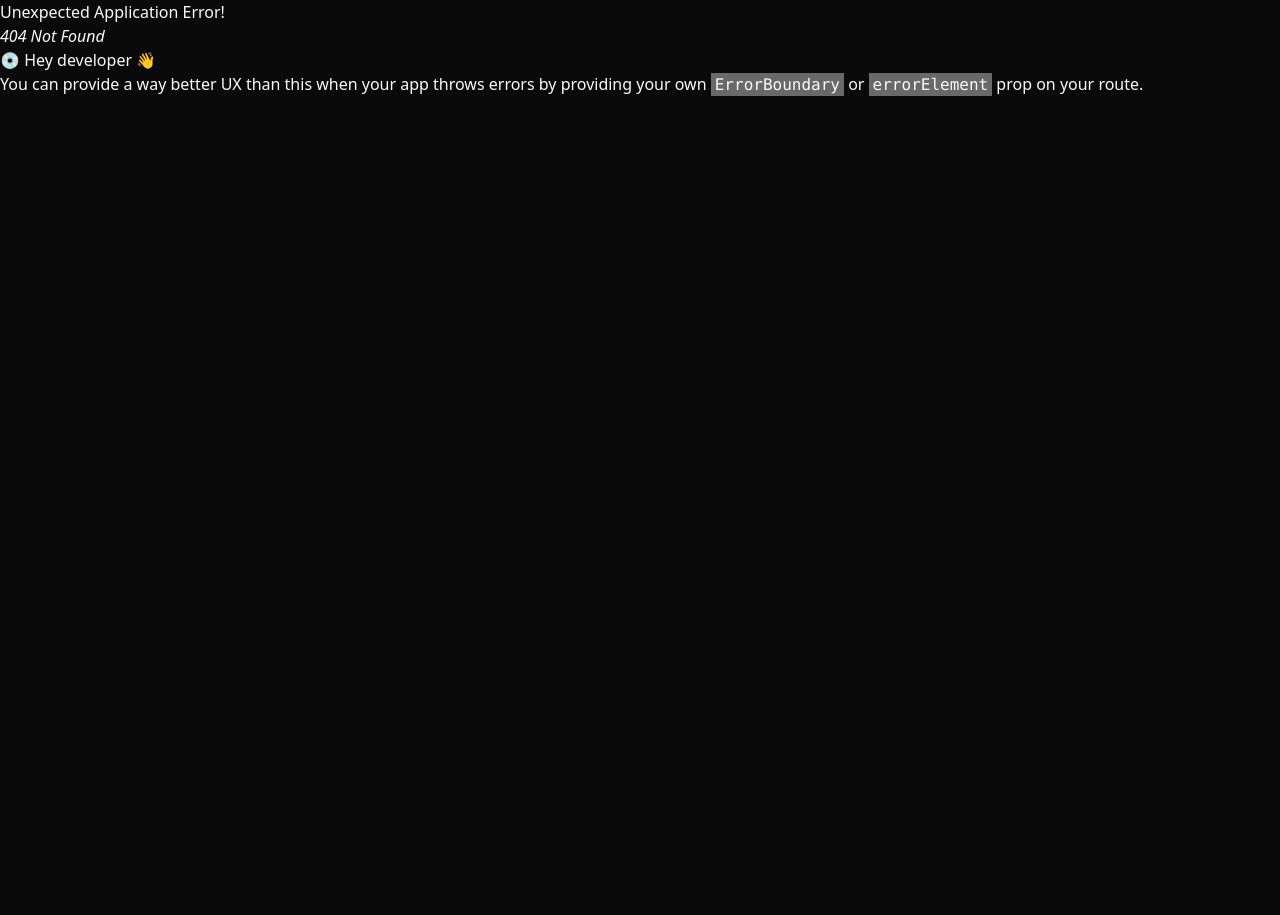
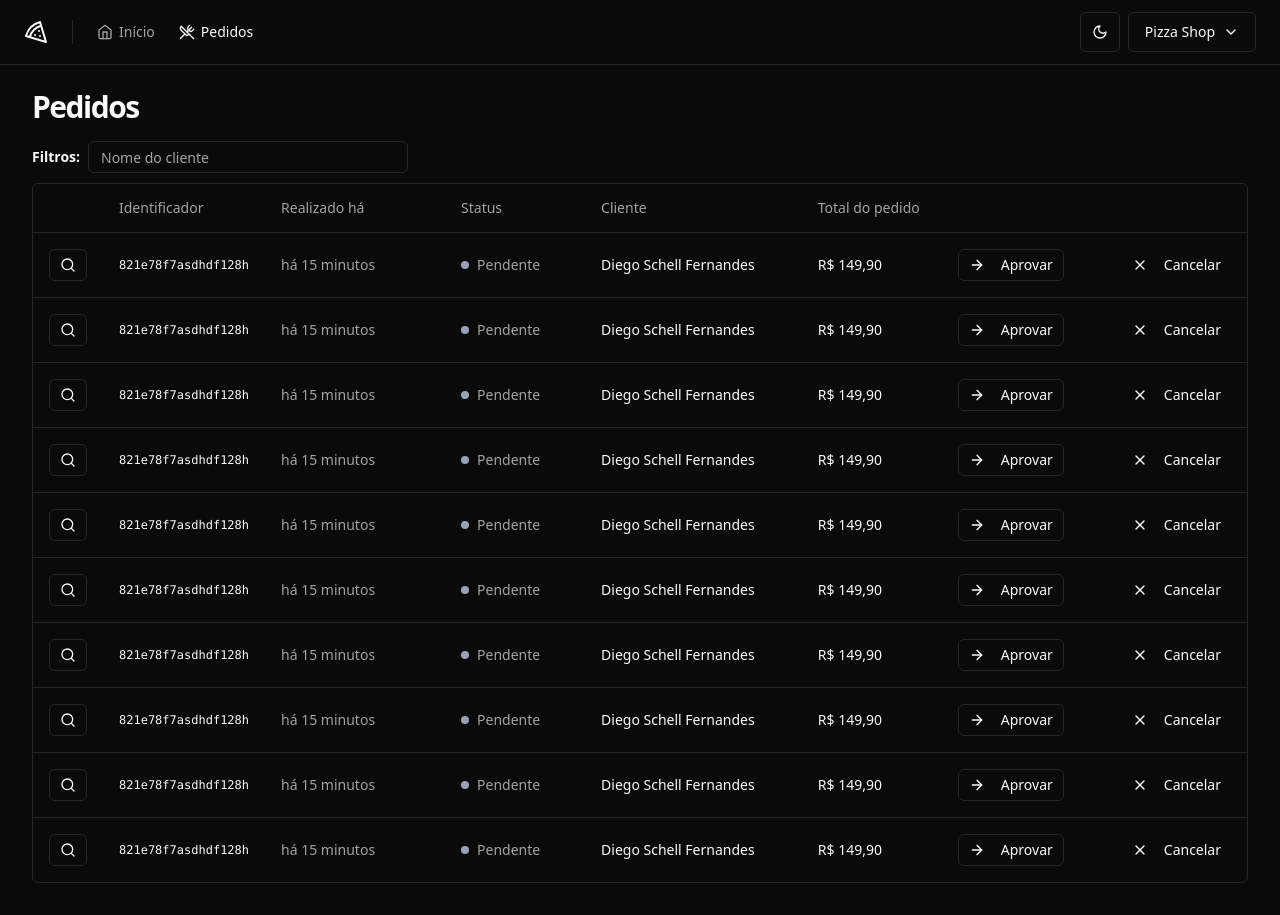
Before and after one commit to lemartins07/ignite-reactjs-04-pizzashop-web, a React (Vite) app: page /orders in a window 1280 px wide. Before the commit this address had no page. Before the commit the page ends 800 px from the top, so only its background shows below. Built offline with nearby package versions, Linux system fonts and the light colour scheme.

Commit message:
Listagem de pedidos

```diff
--- a/src/components/ui/button.tsx
+++ b/src/components/ui/button.tsx
@@ -22,6 +22,7 @@
       size: {
         default: 'h-10 px-4 py-2',
         sm: 'h-9 rounded-md px-3',
+        xs: 'h-8 px-2.5',
         lg: 'h-11 rounded-md px-8',
         icon: 'h-10 w-10',
       },
--- /dev/null
+++ b/src/components/ui/table.tsx
@@ -0,0 +1,117 @@
+import * as React from "react"
+
+import { cn } from "@/lib/utils"
+
+const Table = React.forwardRef<
+  HTMLTableElement,
+  React.HTMLAttributes<HTMLTableElement>
+>(({ className, ...props }, ref) => (
+  <div className="relative w-full overflow-auto">
+    <table
+      ref={ref}
+      className={cn("w-full caption-bottom text-sm", className)}
+      {...props}
+    />
+  </div>
+))
+Table.displayName = "Table"
+
+const TableHeader = React.forwardRef<
+  HTMLTableSectionElement,
+  React.HTMLAttributes<HTMLTableSectionElement>
+>(({ className, ...props }, ref) => (
+  <thead ref={ref} className={cn("[&_tr]:border-b", className)} {...props} />
+))
+TableHeader.displayName = "TableHeader"
+
+const TableBody = React.forwardRef<
+  HTMLTableSectionElement,
+  React.HTMLAttributes<HTMLTableSectionElement>
+>(({ className, ...props }, ref) => (
+  <tbody
+    ref={ref}
+    className={cn("[&_tr:last-child]:border-0", className)}
+    {...props}
+  />
+))
+TableBody.displayName = "TableBody"
+
+const TableFooter = React.forwardRef<
+  HTMLTableSectionElement,
+  React.HTMLAttributes<HTMLTableSectionElement>
+>(({ className, ...props }, ref) => (
+  <tfoot
+    ref={ref}
+    className={cn(
+      "border-t bg-muted/50 font-medium [&>tr]:last:border-b-0",
+      className
+    )}
+    {...props}
+  />
+))
+TableFooter.displayName = "TableFooter"
+
+const TableRow = React.forwardRef<
+  HTMLTableRowElement,
+  React.HTMLAttributes<HTMLTableRowElement>
+>(({ className, ...props }, ref) => (
+  <tr
+    ref={ref}
+    className={cn(
+      "border-b transition-colors hover:bg-muted/50 data-[state=selected]:bg-muted",
+      className
+    )}
+    {...props}
+  />
+))
+TableRow.displayName = "TableRow"
+
+const TableHead = React.forwardRef<
+  HTMLTableCellElement,
+  React.ThHTMLAttributes<HTMLTableCellElement>
+>(({ className, ...props }, ref) => (
+  <th
+    ref={ref}
+    className={cn(
+      "h-12 px-4 text-left align-middle font-medium text-muted-foreground [&:has([role=checkbox])]:pr-0",
+      className
+    )}
+    {...props}
+  />
+))
+TableHead.displayName = "TableHead"
+
+const TableCell = React.forwardRef<
+  HTMLTableCellElement,
+  React.TdHTMLAttributes<HTMLTableCellElement>
+>(({ className, ...props }, ref) => (
+  <td
+    ref={ref}
+    className={cn("p-4 align-middle [&:has([role=checkbox])]:pr-0", className)}
+    {...props}
+  />
+))
+TableCell.displayName = "TableCell"
+
+const TableCaption = React.forwardRef<
+  HTMLTableCaptionElement,
+  React.HTMLAttributes<HTMLTableCaptionElement>
+>(({ className, ...props }, ref) => (
+  <caption
+    ref={ref}
+    className={cn("mt-4 text-sm text-muted-foreground", className)}
+    {...props}
+  />
+))
+TableCaption.displayName = "TableCaption"
+
+export {
+  Table,
+  TableHeader,
+  TableBody,
+  TableFooter,
+  TableHead,
+  TableRow,
+  TableCell,
+  TableCaption,
+}
--- /dev/null
+++ b/src/pages/app/orders/orders.tsx
@@ -0,0 +1,95 @@
+import { ArrowRight, Search, X } from 'lucide-react'
+import { Helmet } from 'react-helmet-async'
+
+import { Button } from '@/components/ui/button'
+import { Input } from '@/components/ui/input'
+import {
+  Table,
+  TableBody,
+  TableCell,
+  TableHead,
+  TableHeader,
+  TableRow,
+} from '@/components/ui/table'
+
+export function Orders() {
+  return (
+    <>
+      <Helmet title="Pedidos"></Helmet>
+
+      <div className="flex flex-col gap-4">
+        <h1 className="text-3xl font-bold tracking-tighter">Pedidos</h1>
+      </div>
+      <div className="space-y-2.5">
+        <form className="flex items-center gap-2">
+          <span className="text-sm font-semibold">Filtros:</span>
+          <Input
+            placeholder="Nome do cliente"
+            className="h-8 w-[320px]"
+          ></Input>
+        </form>
+
+        <div className="rounded-md border">
+          <Table>
+            <TableHeader>
+              <TableRow>
+                <TableHead className="w-[64px]"></TableHead>
+                <TableHead className="w-[140px]">Identificador</TableHead>
+                <TableHead className="w-[180px]">Realizado há</TableHead>
+                <TableHead className="w-[140px]">Status</TableHead>
+                <TableHead>Cliente</TableHead>
+                <TableHead className="w-[140px]">Total do pedido</TableHead>
+                <TableHead className="w-[164px]"></TableHead>
+                <TableHead className="w-[132px]"></TableHead>
+              </TableRow>
+            </TableHeader>
+            <TableBody>
+              {Array.from({ length: 10 }).map((_, i) => {
+                return (
+                  <TableRow key={i}>
+                    <TableCell>
+                      <Button variant="outline" size="xs">
+                        <Search className="h-3 w-3" />
+                        <span className="sr-only">Detalhes do pedido</span>
+                      </Button>
+                    </TableCell>
+                    <TableCell className="font-mono text-xs font-medium">
+                      821e78f7asdhdf128h
+                    </TableCell>
+                    <TableCell className="text-muted-foreground">
+                      há 15 minutos
+                    </TableCell>
+                    <TableCell>
+                      <div className="flex items-center gap-2">
+                        <span className="h-2 w-2 rounded-full bg-slate-400" />
+                        <span className="font-medium text-muted-foreground">
+                          Pendente
+                        </span>
+                      </div>
+                    </TableCell>
+                    <TableCell className="font-medium">
+                      Diego Schell Fernandes
+                    </TableCell>
+                    <TableCell className="font-medium">R$ 149,90</TableCell>
+                    <TableCell>
+                      <Button variant="outline" size="xs">
+                        <ArrowRight className="mr-2 h-3 w-3" />
+                        Aprovar
+                      </Button>
+                    </TableCell>
+                    <TableCell>
+                      <Button variant="ghost" size="xs">
+                        <X className="mr-2 h-3 w-3" />
+                        Cancelar
+                      </Button>
+                    </TableCell>
+                  </TableRow>
+                )
+              })}
+            </TableBody>
+          </Table>
+        </div>
+      </div>
+    </>
+  )
+}
--- a/src/routes.tsx
+++ b/src/routes.tsx
@@ -5,13 +5,17 @@
 
 import { AppLayout } from './pages/_layouts/app'
 import { AuthLayout } from './pages/_layouts/auth'
+import { Orders } from './pages/app/orders/orders'
 import { SignUp } from './pages/auth/sign-up'
 
 export const router = createBrowserRouter([
   {
     path: '/',
     element: <AppLayout />,
-    children: [{ path: '/', element: <Dashboard /> }],
+    children: [
+      { path: '/', element: <Dashboard /> },
+      { path: '/orders', element: <Orders /> },
+    ],
   },
   {
     path: '/',
```
